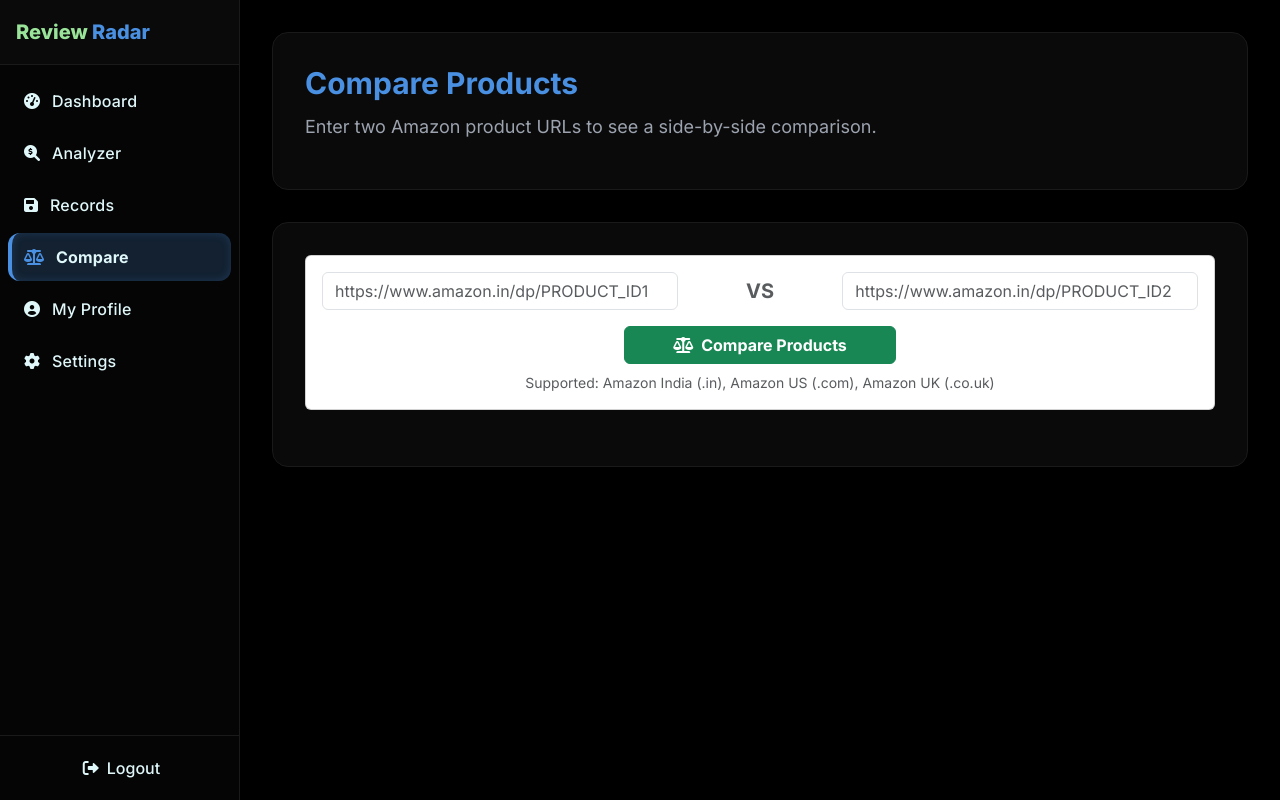
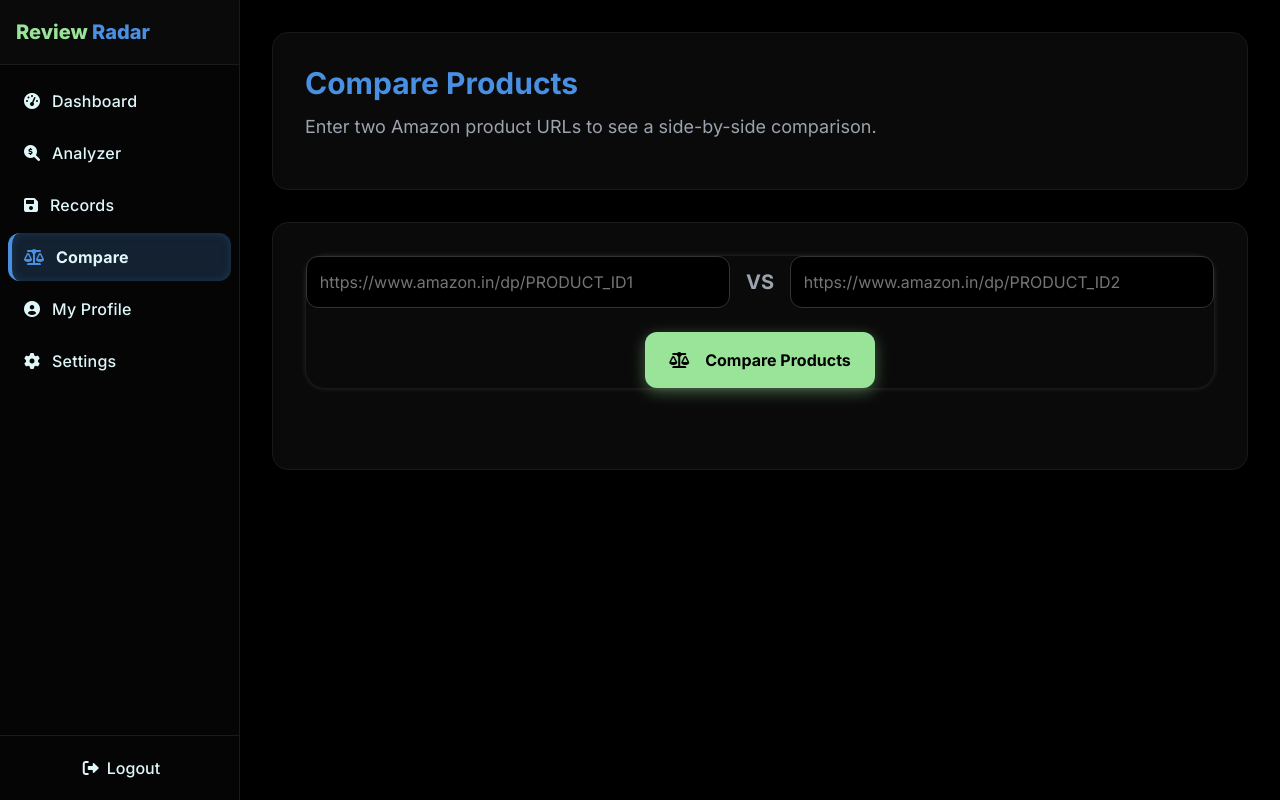
Before and after one commit to michellealoz/BitNBuild-25_4-errors, a Django app: page /user/compare/ in a window 1280 px wide. Run offline with Django 5.2, Linux system fonts and the light colour scheme; a user stored in the database is signed in.

Commit message:
compare done properly

```diff
--- a/Core/users/templates/users/compare.html
+++ b/Core/users/templates/users/compare.html
@@ -1,198 +1,204 @@
 {% extends 'users/base.html' %}
 
-{% block title %}Compare Products{% endblock %}
+{% block title %}Compare Products - Review Radar{% endblock %}
 
-{% block content_header %}
-<div class="content-header">
-    <h1>{% block page_title %}Compare Products{% endblock %}</h1>
-    <p>Enter two Amazon product URLs to see a side-by-side comparison.</p>
-</div>
-{% endblock %}
+{% block page_title %}Compare Products{% endblock %}
+{% block page_subtitle %}Enter two Amazon product URLs to see a side-by-side comparison.{% endblock %}
 
 {% block content %}
 <form method="post">
     {% csrf_token %}
-    <div class="card mb-4">
+    <div class="app-card mb-6 p-6">
         <div class="card-body">
-            <div class="row g-3 align-items-center">
-                <div class="col-lg-5">
-                    <input type="url" name="product_url_1" class="form-control"
+            <div style="display: flex; gap: 1rem; align-items: center; margin-bottom: 1rem;">
+                <div style="flex: 1;">
+                    <input type="url" name="product_url_1" class="form-input"
                            placeholder="https://www.amazon.in/dp/PRODUCT_ID1"
                            value="{{ product_url_1|default:'' }}" required>
                 </div>
-                <div class="col-lg-2 text-center">
-                    <span class="fw-bold h5 text-muted">VS</span>
+                <div style="text-align: center;">
+                    <span style="font-weight: bold; font-size: 1.25rem; color: #9CA3AF;">VS</span>
                 </div>
-                <div class="col-lg-5">
-                    <input type="url" name="product_url_2" class="form-control"
+                <div style="flex: 1;">
+                    <input type="url" name="product_url_2" class="form-input"
                            placeholder="https://www.amazon.in/dp/PRODUCT_ID2"
                            value="{{ product_url_2|default:'' }}" required>
                 </div>
             </div>
-            <div class="text-center mt-3">
-                <button class="btn btn-success fw-bold px-5" type="submit">
+            <div class="text-center mt-4">
+                <button class="btn-primary px-8 py-3 text-lg" type="submit">
                     <i class="fas fa-balance-scale me-2"></i>Compare Products
                 </button>
             </div>
-            <small class="form-text text-muted text-center d-block mt-2">
-                Supported: Amazon India (.in), Amazon US (.com), Amazon UK (.co.uk)
-            </small>
         </div>
     </div>
 </form>
-
+<!-- Add this line to create more space -->
+<div style="margin-bottom: 3rem;"></div>
 {% if error %}
-<div class="alert alert-danger" role="alert">
+<div class="alert alert-error mb-6" role="alert">
     <i class="fas fa-exclamation-triangle me-2"></i><strong>Error:</strong> {{ error }}
 </div>
 {% endif %}
 
 {% if data1 and data2 %}
 <!-- Comparison Results -->
-<div class="row">
+<div style="display: grid; grid-template-columns: 1fr 1fr; gap: 2rem; margin-bottom: 2rem;">
     <!-- Product 1 -->
-    <div class="col-md-6 mb-4">
-        <div class="card h-100 {% if data1.overall_score > data2.overall_score %}border-success border-2{% else %}border-primary{% endif %}">
-            <div class="card-header {% if data1.overall_score > data2.overall_score %}bg-success{% else %}bg-primary{% endif %} text-white fw-bold">
-                <i class="fas fa-box me-2"></i>Product A
-                {% if data1.overall_score > data2.overall_score %}
-                <span class="badge bg-warning float-end">WINNER</span>
-                {% endif %}
+    <div class="app-card" style="border: {% if data1.overall_score > data2.overall_score %}2px solid #9ae49a{% else %}1px solid #4A90E2{% endif %};">
+        <div style="padding: 1rem; background: {% if data1.overall_score > data2.overall_score %}#9ae49a{% else %}#4A90E2{% endif %}; color: {% if data1.overall_score > data2.overall_score %}#000000{% else %}#ffffff{% endif %}; font-weight: bold; border-radius: 0.5rem 0.5rem 0 0;">
+            <i class="fas fa-box me-2"></i>Product A
+            {% if data1.overall_score > data2.overall_score %}
+            <span style="float: right; background: #f8c050; color: #000000; padding: 0.25rem 0.5rem; border-radius: 0.25rem; font-size: 0.875rem;">WINNER</span>
+            {% endif %}
+        </div>
+        <div style="padding: 1.5rem;">
+            <h5 style="font-size: 1.25rem; font-weight: bold; color: white; margin-bottom: 1rem;">{{ data1.product_name|truncatechars:50 }}</h5>
+
+            <!-- Scores -->
+            <div style="display: grid; grid-template-columns: 1fr 1fr; gap: 1rem; text-align: center; margin-bottom: 1.5rem;">
+                <div>
+                    <div style="font-size: 2.25rem; font-weight: bold; color: #4A90E2;">{{ data1.overall_score }}/10</div>
+                    <small style="color: #9CA3AF;">Overall Score</small>
+                </div>
+                <div>
+                    <div style="font-size: 1.5rem; font-weight: bold; color: #9ae49a;">{{ data1.public_opinion.average_rating }}/5</div>
+                    <small style="color: #9CA3AF;">Average Rating</small>
+                </div>
             </div>
-            <div class="card-body">
-                <h5 class="card-title">{{ data1.product_name|truncatechars:50 }}</h5>
 
-                <div class="row text-center mb-3">
-                    <div class="col-6">
-                        <div class="display-6 fw-bold text-primary">{{ data1.overall_score }}/10</div>
-                        <small class="text-muted">Overall Score</small>
+            <!-- Price and Sentiment Info -->
+            <div style="display: grid; grid-template-columns: 1fr 1fr; gap: 1rem; margin-bottom: 1.5rem;">
+                <div>
+                    <div style="color: #9CA3AF; font-size: 0.875rem;">Price:</div>
+                    <div style="font-weight: bold; color: white; font-size: 1.125rem;">₹{{ data1.price|default:"Not available" }}</div>
+                </div>
+                <div>
+                    <div style="color: #9CA3AF; font-size: 0.875rem;">Positive Sentiment:</div>
+                    <div style="width: 100%; background: #374151; border-radius: 9999px; height: 0.5rem; margin-bottom: 0.25rem;">
+                        <div style="background: #9ae49a; height: 0.5rem; border-radius: 9999px; width: {{ data1.public_opinion.positive_percent }}%;"></div>
                     </div>
-                    <div class="col-6">
-                        <div class="h4 fw-bold text-success">{{ data1.public_opinion.average_rating }}/5</div>
-                        <small class="text-muted">Average Rating</small>
-                    </div>
+                    <div style="color: #9ae49a; font-size: 0.875rem;">{{ data1.public_opinion.positive_percent }}%</div>
                 </div>
+            </div>
 
-                <table class="table table-sm">
-                    <tr>
-                        <th>Price:</th>
-                        <td class="fw-bold">₹{{ data1.price|default:"Not available" }}</td>
-                    </tr>
-                    <tr>
-                        <th>Positive Sentiment:</th>
-                        <td>
-                            <div class="progress" style="height: 8px;">
-                                <div class="progress-bar bg-success" style="width: {{ data1.public_opinion.positive_percent }}%"></div>
-                            </div>
-                            <small>{{ data1.public_opinion.positive_percent }}%</small>
-                        </td>
-                    </tr>
-                </table>
+            <!-- Strengths -->
+            <div style="margin-top: 1.5rem;">
+                <h6 style="color: #9ae49a; font-weight: bold; margin-bottom: 0.75rem;"><i class="fas fa-thumbs-up me-2"></i> Strengths:</h6>
+                <ul style="list-style: none; padding: 0; margin: 0;">
+                    {% for pro in data1.pros_cons_panel.pros %}
+                    <li style="display: flex; align-items: center; margin-bottom: 0.5rem;">
+                        <i class="fas fa-check text-neon-green me-3" style="color: #9ae49a;"></i>
+                        <span style="color: white;">{{ pro|title }}</span>
+                    </li>
+                    {% endfor %}
+                </ul>
+            </div>
 
-                <div class="mt-3">
-                    <h6><i class="fas fa-thumbs-up text-success me-1"></i> Strengths:</h6>
-                    <ul class="list-unstyled">
-                        {% for pro in data1.pros_cons_panel.pros %}
-                        <li><i class="fas fa-check text-success me-2"></i>{{ pro|title }}</li>
-                        {% endfor %}
-                    </ul>
-                </div>
-
-                <div class="mt-2">
-                    <h6><i class="fas fa-thumbs-down text-danger me-1"></i> Concerns:</h6>
-                    <ul class="list-unstyled">
-                        {% for con in data1.pros_cons_panel.cons %}
-                        <li><i class="fas fa-times text-danger me-2"></i>{{ con|title }}</li>
-                        {% endfor %}
-                    </ul>
-                </div>
+            <!-- Concerns -->
+            <div style="margin-top: 1rem;">
+                <h6 style="color: #f87171; font-weight: bold; margin-bottom: 0.75rem;"><i class="fas fa-thumbs-down me-2"></i> Concerns:</h6>
+                <ul style="list-style: none; padding: 0; margin: 0;">
+                    {% for con in data1.pros_cons_panel.cons %}
+                    <li style="display: flex; align-items: center; margin-bottom: 0.5rem;">
+                        <i class="fas fa-times me-3" style="color: #f87171;"></i>
+                        <span style="color: white;">{{ con|title }}</span>
+                    </li>
+                    {% endfor %}
+                </ul>
             </div>
         </div>
     </div>
 
     <!-- Product 2 -->
-    <div class="col-md-6 mb-4">
-        <div class="card h-100 {% if data2.overall_score > data1.overall_score %}border-success border-2{% else %}border-primary{% endif %}">
-            <div class="card-header {% if data2.overall_score > data1.overall_score %}bg-success{% else %}bg-primary{% endif %} text-white fw-bold">
-                <i class="fas fa-box me-2"></i>Product B
-                {% if data2.overall_score > data1.overall_score %}
-                <span class="badge bg-warning float-end">WINNER</span>
-                {% endif %}
+    <div class="app-card" style="border: {% if data2.overall_score > data1.overall_score %}2px solid #9ae49a{% else %}1px solid #4A90E2{% endif %};">
+        <div style="padding: 1rem; background: {% if data2.overall_score > data1.overall_score %}#9ae49a{% else %}#4A90E2{% endif %}; color: {% if data2.overall_score > data1.overall_score %}#000000{% else %}#ffffff{% endif %}; font-weight: bold; border-radius: 0.5rem 0.5rem 0 0;">
+            <i class="fas fa-box me-2"></i>Product B
+            {% if data2.overall_score > data1.overall_score %}
+            <span style="float: right; background: #f8c050; color: #000000; padding: 0.25rem 0.5rem; border-radius: 0.25rem; font-size: 0.875rem;">WINNER</span>
+            {% endif %}
+        </div>
+        <div style="padding: 1.5rem;">
+            <h5 style="font-size: 1.25rem; font-weight: bold; color: white; margin-bottom: 1rem;">{{ data2.product_name|truncatechars:50 }}</h5>
+
+            <!-- Scores -->
+            <div style="display: grid; grid-template-columns: 1fr 1fr; gap: 1rem; text-align: center; margin-bottom: 1.5rem;">
+                <div>
+                    <div style="font-size: 2.25rem; font-weight: bold; color: #4A90E2;">{{ data2.overall_score }}/10</div>
+                    <small style="color: #9CA3AF;">Overall Score</small>
+                </div>
+                <div>
+                    <div style="font-size: 1.5rem; font-weight: bold; color: #9ae49a;">{{ data2.public_opinion.average_rating }}/5</div>
+                    <small style="color: #9CA3AF;">Average Rating</small>
+                </div>
             </div>
-            <div class="card-body">
-                <h5 class="card-title">{{ data2.product_name|truncatechars:50 }}</h5>
 
-                <div class="row text-center mb-3">
-                    <div class="col-6">
-                        <div class="display-6 fw-bold text-primary">{{ data2.overall_score }}/10</div>
-                        <small class="text-muted">Overall Score</small>
+            <!-- Price and Sentiment Info -->
+            <div style="display: grid; grid-template-columns: 1fr 1fr; gap: 1rem; margin-bottom: 1.5rem;">
+                <div>
+                    <div style="color: #9CA3AF; font-size: 0.875rem;">Price:</div>
+                    <div style="font-weight: bold; color: white; font-size: 1.125rem;">₹{{ data2.price|default:"Not available" }}</div>
+                </div>
+                <div>
+                    <div style="color: #9CA3AF; font-size: 0.875rem;">Positive Sentiment:</div>
+                    <div style="width: 100%; background: #374151; border-radius: 9999px; height: 0.5rem; margin-bottom: 0.25rem;">
+                        <div style="background: #9ae49a; height: 0.5rem; border-radius: 9999px; width: {{ data2.public_opinion.positive_percent }}%;"></div>
                     </div>
-                    <div class="col-6">
-                        <div class="h4 fw-bold text-success">{{ data2.public_opinion.average_rating }}/5</div>
-                        <small class="text-muted">Average Rating</small>
-                    </div>
+                    <div style="color: #9ae49a; font-size: 0.875rem;">{{ data2.public_opinion.positive_percent }}%</div>
                 </div>
+            </div>
 
-                <table class="table table-sm">
-                    <tr>
-                        <th>Price:</th>
-                        <td class="fw-bold">₹{{ data2.price|default:"Not available" }}</td>
-                    </tr>
-                    <tr>
-                        <th>Positive Sentiment:</th>
-                        <td>
-                            <div class="progress" style="height: 8px;">
-                                <div class="progress-bar bg-success" style="width: {{ data2.public_opinion.positive_percent }}%"></div>
-                            </div>
-                            <small>{{ data2.public_opinion.positive_percent }}%</small>
-                        </td>
-                    </tr>
-                </table>
+            <!-- Strengths -->
+            <div style="margin-top: 1.5rem;">
+                <h6 style="color: #9ae49a; font-weight: bold; margin-bottom: 0.75rem;"><i class="fas fa-thumbs-up me-2"></i> Strengths:</h6>
+                <ul style="list-style: none; padding: 0; margin: 0;">
+                    {% for pro in data2.pros_cons_panel.pros %}
+                    <li style="display: flex; align-items: center; margin-bottom: 0.5rem;">
+                        <i class="fas fa-check text-neon-green me-3" style="color: #9ae49a;"></i>
+                        <span style="color: white;">{{ pro|title }}</span>
+                    </li>
+                    {% endfor %}
+                </ul>
+            </div>
 
-                <div class="mt-3">
-                    <h6><i class="fas fa-thumbs-up text-success me-1"></i> Strengths:</h6>
-                    <ul class="list-unstyled">
-                        {% for pro in data2.pros_cons_panel.pros %}
-                        <li><i class="fas fa-check text-success me-2"></i>{{ pro|title }}</li>
-                        {% endfor %}
-                    </ul>
-                </div>
-
-                <div class="mt-2">
-                    <h6><i class="fas fa-thumbs-down text-danger me-1"></i> Concerns:</h6>
-                    <ul class="list-unstyled">
-                        {% for con in data2.pros_cons_panel.cons %}
-                        <li><i class="fas fa-times text-danger me-2"></i>{{ con|title }}</li>
-                        {% endfor %}
-                    </ul>
-                </div>
+            <!-- Concerns -->
+            <div style="margin-top: 1rem;">
+                <h6 style="color: #f87171; font-weight: bold; margin-bottom: 0.75rem;"><i class="fas fa-thumbs-down me-2"></i> Concerns:</h6>
+                <ul style="list-style: none; padding: 0; margin: 0;">
+                    {% for con in data2.pros_cons_panel.cons %}
+                    <li style="display: flex; align-items: center; margin-bottom: 0.5rem;">
+                        <i class="fas fa-times me-3" style="color: #f87171;"></i>
+                        <span style="color: white;">{{ con|title }}</span>
+                    </li>
+                    {% endfor %}
+                </ul>
             </div>
         </div>
     </div>
 </div>
 
 <!-- Quick Comparison Summary -->
-<div class="card">
-    <div class="card-header bg-light">
-        <h6 class="mb-0"><i class="fas fa-chart-bar me-2"></i>Quick Comparison</h6>
+<div class="app-card">
+    <div style="padding: 1rem; background: #374151; border-radius: 0.5rem 0.5rem 0 0;">
+        <h6 style="margin-bottom: 0; color: white; font-weight: bold;"><i class="fas fa-chart-bar me-2"></i>Quick Comparison</h6>
     </div>
-    <div class="card-body">
-        <div class="row text-center">
-            <div class="col-4">
-                <div class="h5 {% if data1.overall_score > data2.overall_score %}text-success{% endif %}">
+    <div style="padding: 1.5rem;">
+        <div style="display: grid; grid-template-columns: 1fr 1fr 1fr; gap: 1rem; text-align: center;">
+            <div>
+                <div style="font-size: 1.5rem; font-weight: bold; {% if data1.overall_score > data2.overall_score %}color: #9ae49a{% else %}color: white{% endif %};">
                     {{ data1.overall_score }}
                 </div>
-                <small>Product A Score</small>
+                <small style="color: #9CA3AF;">Product A Score</small>
             </div>
-            <div class="col-4">
-                <div class="h5 text-muted">VS</div>
-                <small>Comparison</small>
+            <div>
+                <div style="font-size: 1.25rem; color: #9CA3AF;">VS</div>
+                <small style="color: #9CA3AF;">Comparison</small>
             </div>
-            <div class="col-4">
-                <div class="h5 {% if data2.overall_score > data1.overall_score %}text-success{% endif %}">
+            <div>
+                <div style="font-size: 1.5rem; font-weight: bold; {% if data2.overall_score > data1.overall_score %}color: #9ae49a{% else %}color: white{% endif %};">
                     {{ data2.overall_score }}
                 </div>
-                <small>Product B Score</small>
+                <small style="color: #9CA3AF;">Product B Score</small>
             </div>
         </div>
     </div>
```
